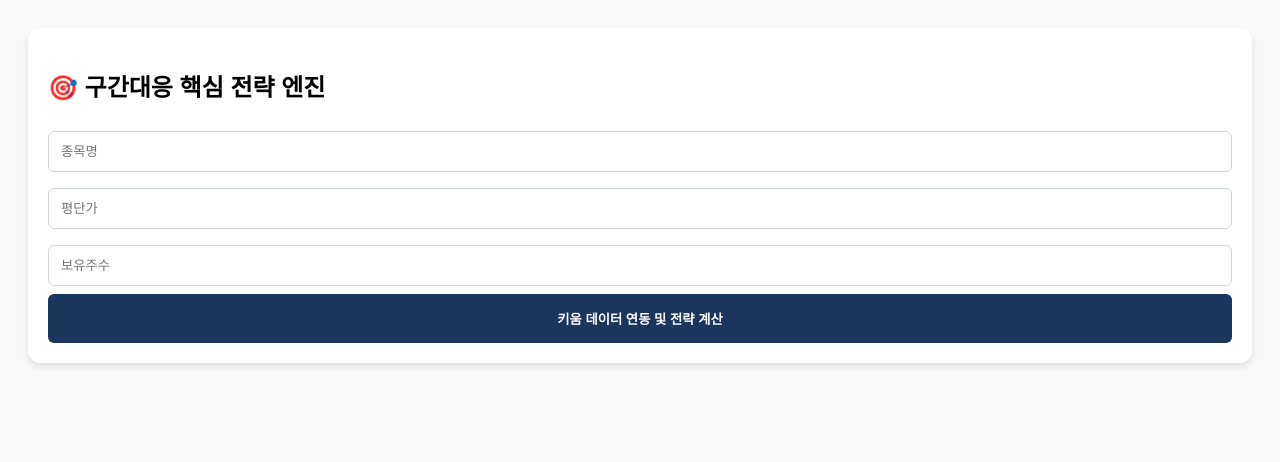
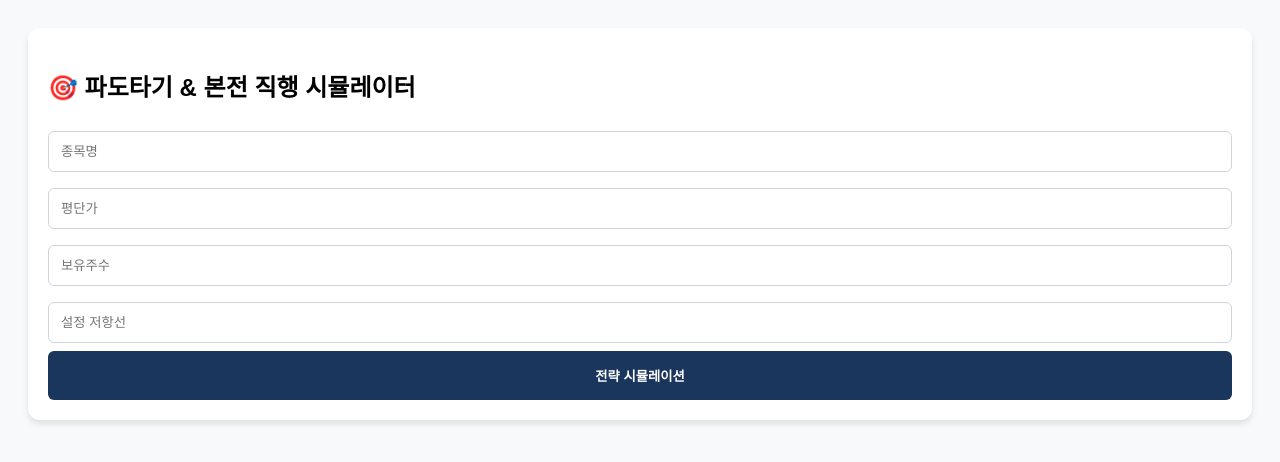
Before and after one commit to hiphopluv77-create/quant-system, a website: page index.html in a window 1280 px wide. Drawn offline with Linux system fonts and the light colour scheme.

Commit message:
Update index.html

```diff
--- a/index.html
+++ b/index.html
@@ -10,17 +10,17 @@
         button { width: 100%; padding: 15px; background-color: #1a365d; color: white; border: none; border-radius: 6px; font-weight: bold; cursor: pointer; }
         .result-box { background: #f1f5f9; padding: 15px; border-radius: 8px; line-height: 1.8; font-size: 14px; }
         .highlight { font-weight: bold; color: #c53030; }
-        .blue { color: #2b6cb0; font-weight: bold; }
     </style>
 </head>
 <body>
 
 <div class="card">
-    <h2>🎯 구간대응 핵심 전략 엔진</h2>
+    <h2>🎯 파도타기 & 본전 직행 시뮬레이터</h2>
     <input type="text" id="ticker" placeholder="종목명">
     <input type="number" id="avgPrice" placeholder="평단가">
     <input type="number" id="shares" placeholder="보유주수">
-    <button onclick="fetchAndCalculate()" id="analyzeBtn">키움 데이터 연동 및 전략 계산</button>
+    <input type="number" id="resPrice" placeholder="설정 저항선">
+    <button onclick="calculateStrategy()">전략 시뮬레이션</button>
 </div>
 
 <div class="card" id="resultCard" style="display:none;">
@@ -28,65 +28,38 @@
 </div>
 
 <script>
-// 1. 키움 API 연동 부분 (서버에서 데이터 가져오기)
-async function fetchAndCalculate() {
-    const ticker = document.getElementById('ticker').value;
+function calculateStrategy() {
     const avg = parseInt(document.getElementById('avgPrice').value);
     const shares = parseInt(document.getElementById('shares').value);
+    const res = parseInt(document.getElementById('resPrice').value);
 
-    if(!ticker || !avg || !shares) { alert("입력값을 확인해주세요."); return; }
+    // 1. 파도타기 로직 (25%)
+    const actionShares = Math.floor(shares * 0.25);
+    const realizedPL = actionShares * (res - avg);
+    const newTotalShares = shares - actionShares; // 매도 후 남은 주수
+    const newAvg = (avg * shares - actionShares * res) / newTotalShares;
+    const cashSecured = actionShares * res;
 
-    try {
-        const btn = document.getElementById('analyzeBtn');
-        btn.innerText = "키움 데이터 연동 중...";
-
-        // Vercel 서버로 키움 데이터를 요청
-        const response = await fetch('https://project-9eedf.vercel.app/api/analyze?ticker=' + encodeURIComponent(ticker));
-        const data = await response.json();
-
-        // 서버에서 받아온 [저항선] 데이터를 사용하여 전략 계산
-        calculateStrategy(avg, shares, data.resistanceLine);
-
-    } catch (e) {
-        alert("서버 연결 실패. 키움 API 키 설정을 확인해주세요.");
-    }
-}
-
-// 2. 선호님의 핵심 전략 계산 로직
-function calculateStrategy(avg, shares, res) {
-    const actionShares25 = Math.floor(shares * 0.25); // 25% 대응 물량
-    const actionShares50 = Math.floor(shares * 0.50); // 50% 회복 물량
-
-    // [시나리오 A: 파도타기]
-    const realizedPL = actionShares25 * (res - avg);
-    const newTotalShares = shares - actionShares25;
-    const newAvg = (avg * shares - actionShares25 * res) / newTotalShares;
-    const cashSecured = actionShares25 * res;
-
-    // [시나리오 B: 본전 직행 (능동적 복구)]
-    // 25% 저항 매도 + 25% 본전 매도 + 50% 회복 매도
-    // 총 매도금액 = (25% * res) + (25% * avg) + (50% * Target) = Total Cost
-    // Target = (Total Cost - (0.25*shares*res) - (0.25*shares*avg)) / (0.5*shares)
-    const totalCost = avg * shares;
-    const cashFromRes = actionShares25 * res;
-    const cashFromAvg = actionShares25 * avg;
-    const targetPrice = (totalCost - cashFromRes - cashFromAvg) / actionShares50;
+    // 2. 본전 직행 로직
+    const initialLoss = actionShares * (avg - res); // 예: 870,000원
+    const remainingShares = shares - actionShares;
+    const breakEvenPrice = ((avg * shares) + initialLoss) / remainingShares;
 
     const output = document.getElementById('output');
     document.getElementById('resultCard').style.display = 'block';
 
     output.innerHTML = `
-        <strong>[1. 시나리오 A: 파도타기]</strong><br>
-        - 대응 물량: ${actionShares25}주 (25%)<br>
-        - 확정 손익: <span class="${realizedPL >= 0 ? 'highlight' : 'blue'}">${realizedPL.toLocaleString()}원</span><br>
-        - 새로운 평단가: <span class="highlight">${Math.floor(newAvg).toLocaleString()}원</span> (남은 ${newTotalShares}주)<br>
-        - 확보한 현금: +${cashSecured.toLocaleString()}원<br><br>
+        <strong>🎯 [시나리오 A] 파도타기 1회 성공 시</strong><br>
+        - 활용 물량: 매회 ${actionShares}주 (25%)<br>
+        - 누적 확정 손실(또는 수익): <span class="highlight">${realizedPL.toLocaleString()}원</span><br>
+        - 새로운 평단가: ${Math.floor(newAvg).toLocaleString()}원 (총 ${newTotalShares}주)<br>
+        - 확보한 총 현금: +${cashSecured.toLocaleString()}원<br><br>
 
-        <strong>[2. 시나리오 B: 본전 직행(능동 복구)]</strong><br>
-        - 저항선 매도(25%): ${actionShares25}주 @ ${res.toLocaleString()}원<br>
-        - 본전 매도(25%): ${actionShares25}주 @ ${avg.toLocaleString()}원<br>
-        - <strong>회복 목표가:</strong> 나머지 50%를 <span class="highlight">${Math.floor(targetPrice).toLocaleString()}원</span>에 매도 시 전체 본전.<br>
-        - <em>(설명: 25% 손실을 본전 매도로 방어하고, 나머지 물량으로 전체 손실을 0으로 만드는 구간대응 핵심 전략)</em>
+        <strong>🚀 [시나리오 B] 단번 돌파 시 (본전 직행)</strong><br>
+        - 본전 도달 시 ${actionShares}주 추가 매도 대응<br>
+        - 최종 남은 물량: ${shares - (actionShares * 2)}주<br>
+        - 초기 확정 손실: <span class="highlight">${realizedPL.toLocaleString()}원</span><br>
+        - 손실 100% 복구 주가: <span class="highlight">${Math.floor(breakEvenPrice).toLocaleString()}원</span>
     `;
 }
 </script>
```
